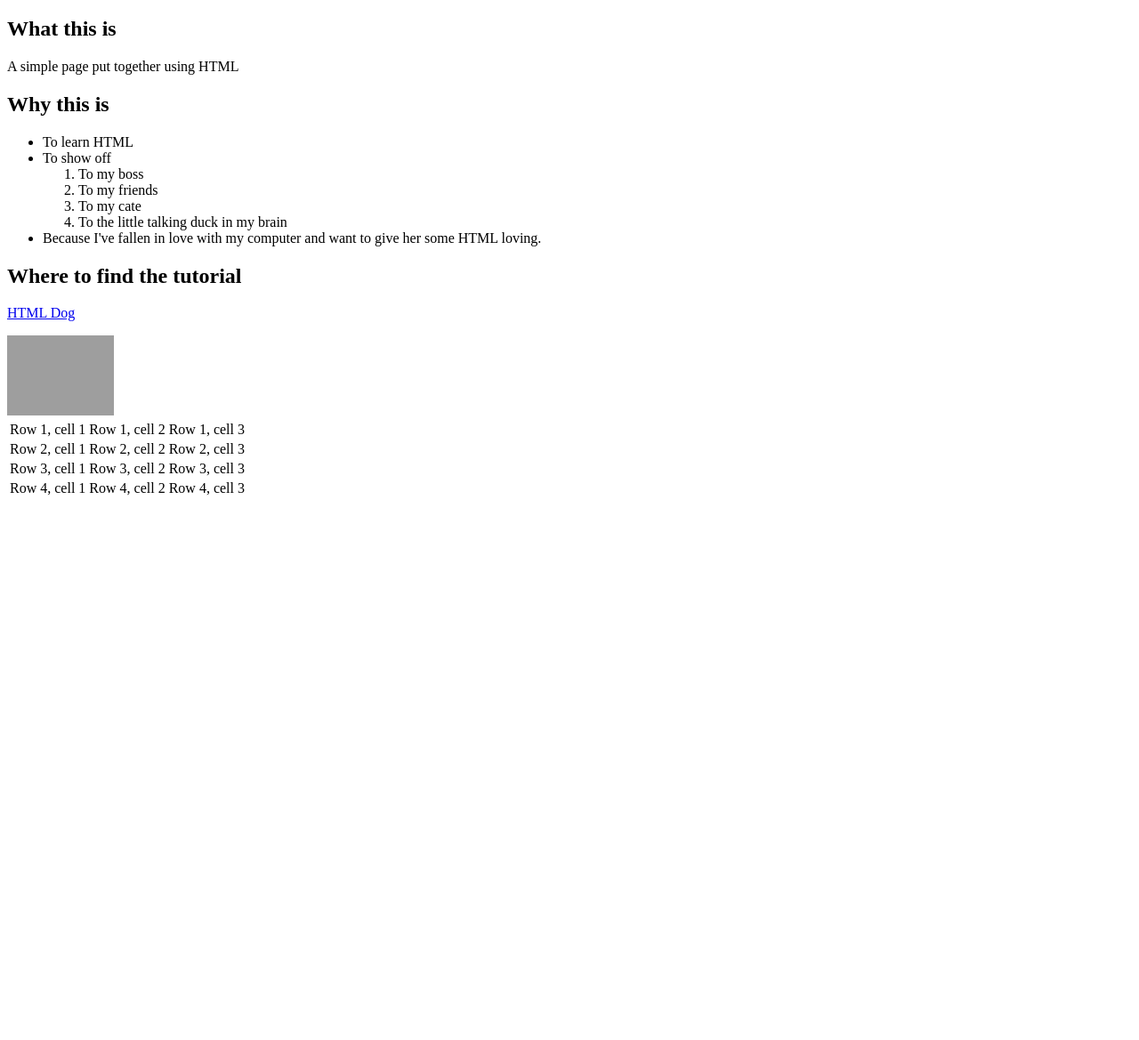
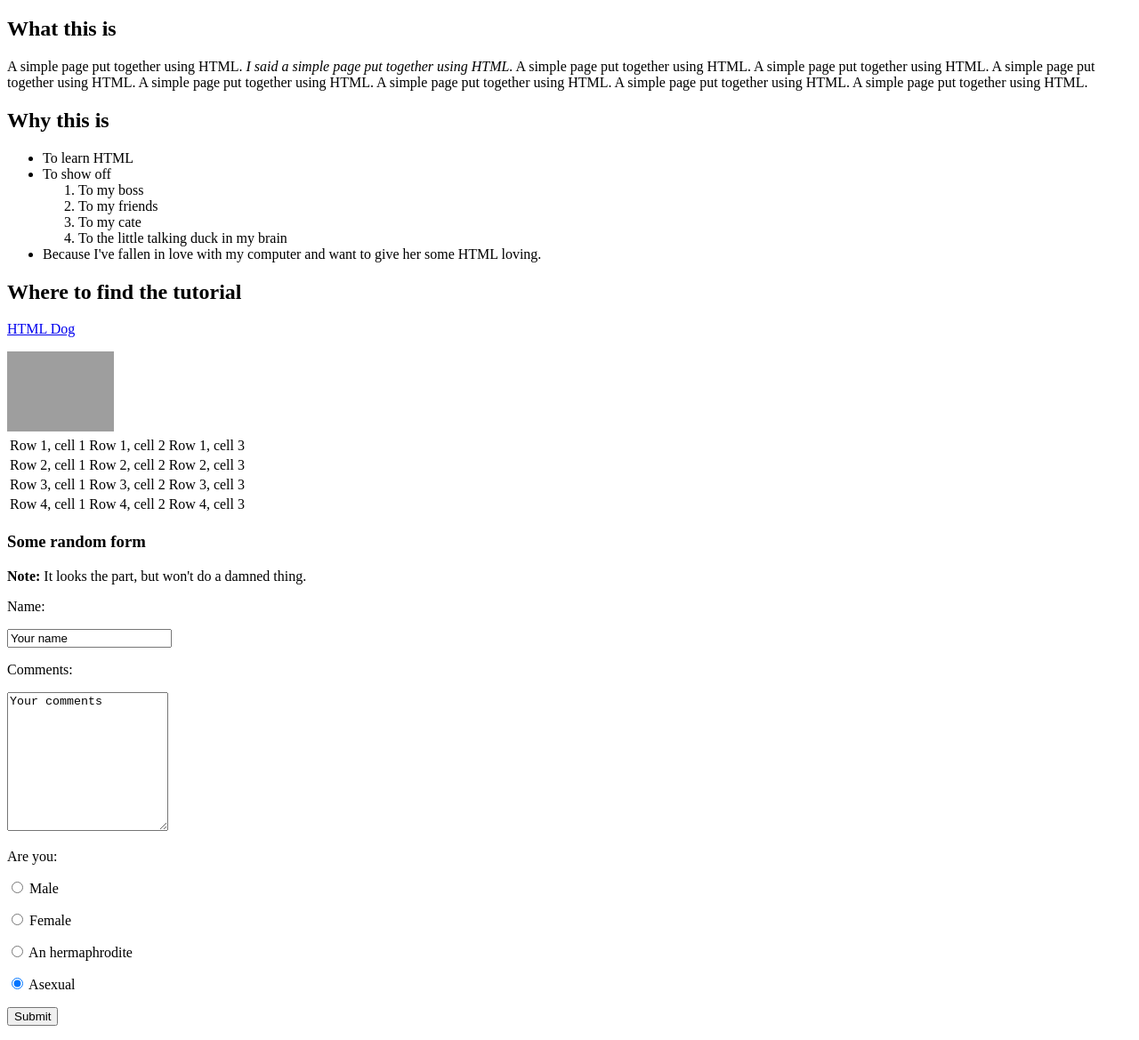
Before and after one commit to apilling/HTMLDogBeginner, a plain HTML site: page index.html in a window 1280 px wide. Shown: the part 61-1230 px from the top of the page at 89% size. Before the commit the page ends 800 px from the top, so only its background shows below. Drawn offline with Linux system fonts and the light colour scheme; grey boxes are pictures that could not be loaded.

Commit message:
tutorialcompleted

```diff
--- a/index.html
+++ b/index.html
@@ -7,7 +7,12 @@
     <h1>My first web page</h1>
 
     <h2>What this is</h2>
-    <p>A simple page put together using HTML</p>
+    <p>A simple page put together using HTML. <em>I said a simple page put
+        together using HTML.</em> A simple page put together using HTML. A
+        simple page put together using HTML. A simple page put together using
+        HTML. A simple page put together using HTML. A simple page put together
+        using HTML. A simple page put together using HTML. A simple page put
+        together using HTML.</p>
 
     <h2>Why this is</h2>
     <ul>
@@ -49,5 +54,27 @@
             <td>Row 4, cell 3</td>
         </tr>
     </table>
+
+    <h3>Some random form</h3>
+    <p><strong>Note:</strong> It looks the part, but won't do a damned thing.</p>
+
+    <form action="somescript.php" method="post">
+
+    <p>Name:</p>
+    <p><input name="name" value="Your name"></p>
+
+    <p>Comments: </p>
+    <p><textarea rows="10" cols="20" name="comments">Your comments</textarea></p>
+
+    <p>Are you:</p>
+    <p><input type="radio" name="areyou" value="male"> Male</p>
+    <p><input type="radio" name="areyou" value="female"> Female</p>
+    <p><input type="radio" name="areyou" value="hermaphrodite"> An hermaphrodite</p>
+    <p><input type="radio" name="areyou" value="asexual" checked> Asexual</p>
+
+    <p><input type="submit"></p>
+
+    </form>
+
 </body>
 </html>
```
